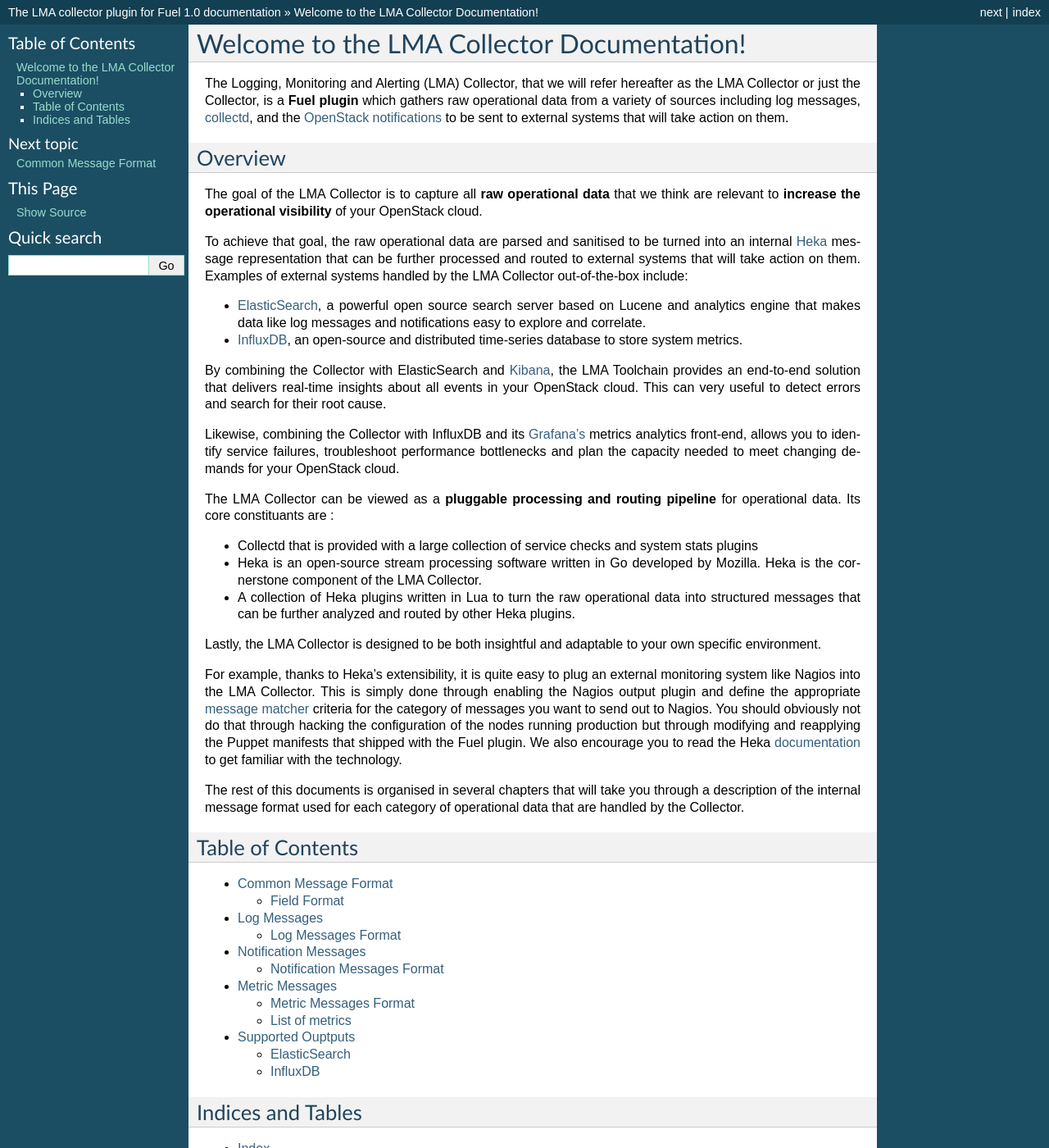
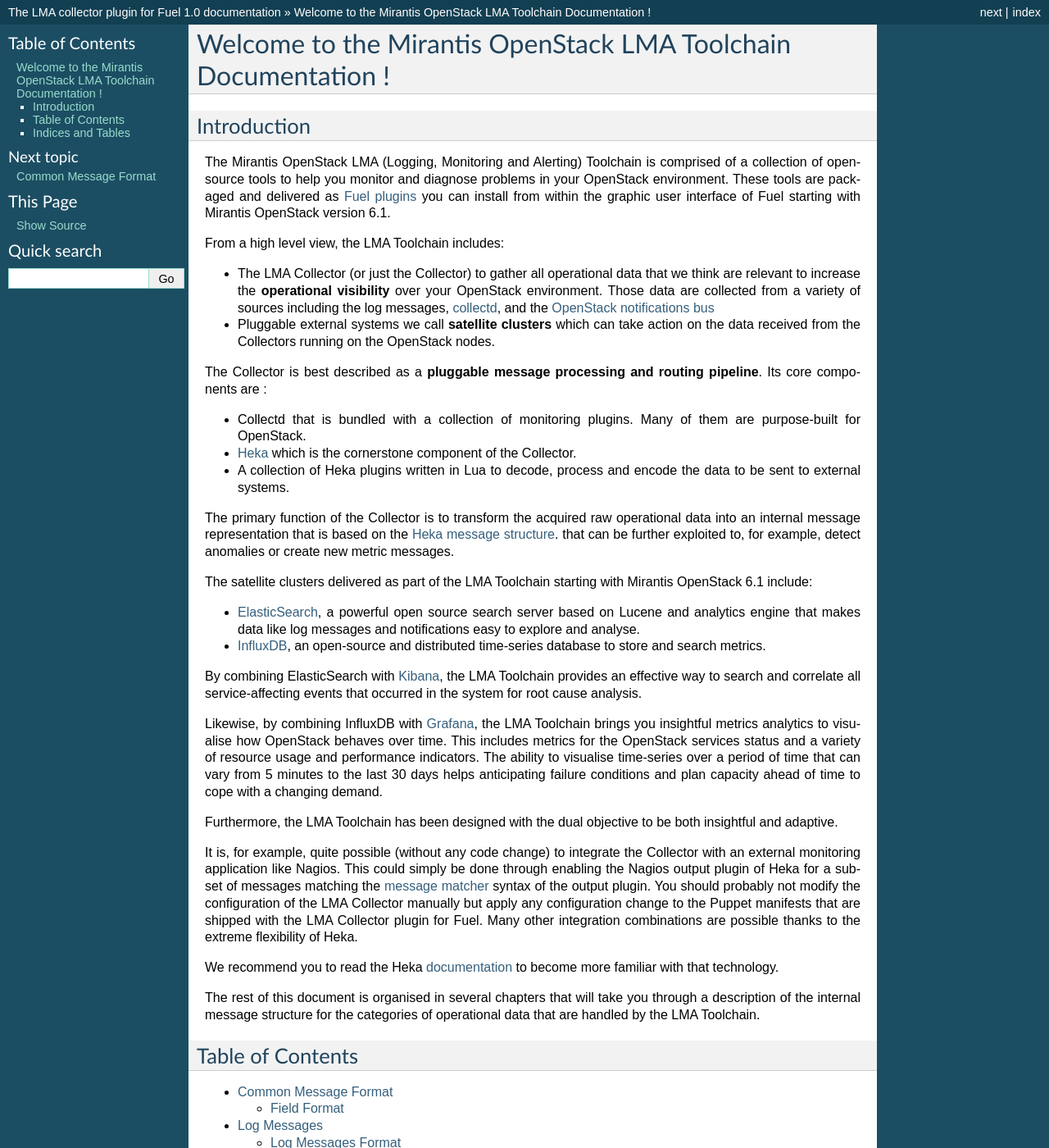
Before and after one commit to openstack-archive/fuel-plugin-lma-collector, a Sphinx documentation site: the page built from doc/source/index.rst, in a window 1280 px wide and 1400 px high. Shown: the whole window at 82% size. Built offline with Sphinx 7.4.7, drawn with Linux system fonts in a browser that asks for light colours; some of the changed text lies outside the part shown.

Commit message:
Changed the title of the document to reflect the fact this document is not only about the Collector but the LMA toolchain as a whole. Improved significantly the wording of the introduction.
Change-Id: I4f9c3dc344920ba59b9a765dd913af0183d5aab8

```diff
--- a/doc/source/index.rst
+++ b/doc/source/index.rst
@@ -1,56 +1,75 @@
-===========================================
-Welcome to the LMA Collector Documentation!
-===========================================
+===============================================================
+Welcome to the Mirantis OpenStack LMA Toolchain Documentation !
+===============================================================
 
-The Logging, Monitoring and Alerting (LMA) Collector, that we will refer hereafter as the LMA Collector or just the Collector,
-is a **Fuel plugin** which gathers raw operational data from a variety of sources including log messages,
-`collectd <https://collectd.org/>`_, and the `OpenStack notifications <https://wiki.openstack.org/wiki/SystemUsageData>`_
-to be sent to external systems that will take action on them.
+Introduction
+============
 
-Overview
-=========
+The Mirantis OpenStack LMA (Logging, Monitoring and Alerting) Toolchain is comprised
+of a collection of open-source tools to help you monitor and diagnose problems in your
+OpenStack environment. These tools are packaged and delivered as `Fuel plugins
+<https://wiki.openstack.org/wiki/Fuel/Plugins>`_ you can install from within the
+graphic user interface of Fuel starting with Mirantis OpenStack version 6.1.
 
-The goal of the LMA Collector is to capture all **raw operational data** that we think are relevant to **increase the operational visibility**
-of your OpenStack cloud.
+From a high level view, the LMA Toolchain includes:
 
-To achieve that goal, the raw operational data are parsed and sanitised to be turned into an internal
-`Heka <https://github.com/mozilla-services/heka>`_ message representation that can
-be further processed and routed to external systems that will take action on them.
-Examples of external systems handled by the LMA Collector out-of-the-box include:
+* The LMA Collector (or just the Collector) to gather all operational data that we
+  think are relevant to increase the **operational visibility** over your OpenStack
+  environment. Those data are collected from a variety of sources including the log messages,
+  `collectd <https://collectd.org/>`_, and the `OpenStack notifications bus <https://wiki.openstack.org/wiki/SystemUsageData>`_
+* Pluggable external systems we call **satellite clusters** which can take action on the
+  data received from the Collectors running on the OpenStack nodes.
 
-* `ElasticSearch <http://www.elasticsearch.org/>`_, a powerful open source search server based on Lucene and analytics
-  engine that makes data like log messages and notifications easy to explore and correlate.
-* `InfluxDB <http://influxdb.com/>`_, an open-source and distributed time-series database to store system metrics.
+The Collector is best described as a **pluggable message processing and routing pipeline**.
+Its core components are :
 
-By combining the Collector with ElasticSearch and `Kibana <http://www.elasticsearch.org/overview/kibana/>`_,
-the LMA Toolchain provides an end-to-end solution that delivers real-time insights about all events in your OpenStack cloud.
-This can very useful to detect errors and search for their root cause.
+* Collectd that is bundled with a collection of monitoring plugins. Many of them are purpose-built
+  for OpenStack.
+* `Heka <https://github.com/mozilla-services/heka>`_ which is the cornerstone component
+  of the Collector.
+* A collection of Heka plugins written in Lua to decode, process and encode the data to be sent
+  to external systems.
 
-Likewise, combining the Collector with InfluxDB and its `Grafana’s <http://grafana.org/>`_ metrics analytics front-end,
-allows you to identify service failures, troubleshoot performance bottlenecks and plan the capacity needed to meet changing demands
-for your OpenStack cloud.
+The primary function of the Collector is to transform the acquired raw
+operational data into an internal message representation that is based on the
+`Heka message structure <http://hekad.readthedocs.org/en/latest/message/index.html>`_.
+that can be further exploited to, for example, detect anomalies or create
+new metric messages.
 
-The LMA Collector can be viewed as a **pluggable processing and routing pipeline** for operational data.
-Its core constituants are :
+The satellite clusters delivered as part of the LMA Toolchain starting with Mirantis OpenStack 6.1 include:
 
-* Collectd that is provided with a large collection of service checks and system stats plugins
-* Heka is an open-source stream processing software written in Go developed by Mozilla.
-  Heka is the cornerstone component of the LMA Collector.
-* A collection of Heka plugins written in Lua to turn the raw operational data into structured
-  messages that can be further analyzed and routed by other Heka plugins.
+* `ElasticSearch <http://www.elasticsearch.org/>`_, a powerful open source search server based
+  on Lucene and analytics engine that makes data like log messages and notifications easy to explore and analyse.
+* `InfluxDB <http://influxdb.com/>`_, an open-source and distributed time-series database to store and search metrics.
 
-Lastly, the LMA Collector is designed to be both insightful and adaptable to your own specific environment.
+By combining ElasticSearch with `Kibana <http://www.elasticsearch.org/overview/kibana/>`_,
+the LMA Toolchain provides an effective way to search and correlate all service-affecting events
+that occurred in the system for root cause analysis.
 
-For example, thanks to Heka's extensibility, it is quite easy to plug an external monitoring system like Nagios into the LMA Collector.
-This is simply done through enabling the Nagios output plugin and define the appropriate
-`message matcher <https://hekad.readthedocs.org/en/v0.9.0/message_matcher.html#message-matcher>`_ criteria
-for the category of messages you want to send out to Nagios. You should obviously not do that through hacking the
-configuration of the nodes running production but through modifying and reapplying the Puppet manifests that shipped with the Fuel plugin.
-We also encourage you to read the Heka `documentation <https://hekad.readthedocs.org/en/v0.9.0/index.html>`_ to get familiar with the technology.
+Likewise, by combining InfluxDB with `Grafana <http://grafana.org/>`_, the LMA Toolchain
+brings you insightful metrics analytics to visualise how OpenStack behaves over time.
+This includes metrics for the OpenStack services status and a variety of resource usage
+and performance indicators. The ability to visualise time-series over a period of time that
+can vary from 5 minutes to the last 30 days helps anticipating failure conditions and plan
+capacity ahead of time to cope with a changing demand.
 
-The rest of this documents is organised in several chapters that will take you through a description of the internal message
-format used for each category of operational data that are handled by the Collector.
+Furthermore, the LMA Toolchain has been designed with the dual objective to be both insightful and adaptive.
 
+It is, for example, quite possible (without any code change) to integrate the Collector
+with an external monitoring application like Nagios. This could simply be done through enabling
+the Nagios output plugin of Heka for a subset of messages matching the
+`message matcher <https://hekad.readthedocs.org/en/latest/message_matcher.html#message-matcher>`_
+syntax of the output plugin. You should probably not modify the configuration of the LMA
+Collector manually but apply any configuration change to the Puppet manifests that are shipped
+with the LMA Collector plugin for Fuel. Many other integration combinations are possible thanks
+to the extreme flexibility of Heka.
+
+We recommend you to read the Heka `documentation <https://hekad.readthedocs.org/en/latest/index.html>`_
+to become more familiar with that technology.
+
+The rest of this document is organised in several chapters that will take you through a
+description of the internal message structure for the categories of operational data
+that are handled by the LMA Toolchain.
 
 Table of Contents
 =================
--- a/environment_config.yaml
+++ b/environment_config.yaml
@@ -24,7 +24,7 @@
 
   elasticsearch_node_name:
     value: 'elasticsearch'
-    label: "ElasticSearch node's name"
+    label: "ElasticSearch node name"
     description: 'Label of the node running the ElasticSearch/Kibana plugin that is deployed in the environment.'
     weight: 30
     type: "text"
@@ -71,7 +71,7 @@
 
   influxdb_node_name:
     value: 'influxdb'
-    label: "InfluxDB node's name"
+    label: "InfluxDB node name"
     description: 'Label of the node running the InfluxDB/Grafana plugin that is deployed in the environment.'
     weight: 65
     type: "text"
```
